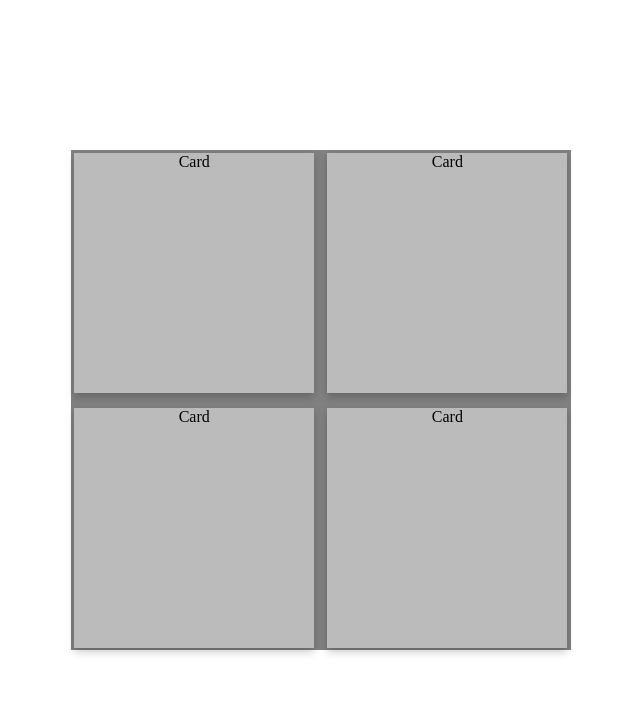
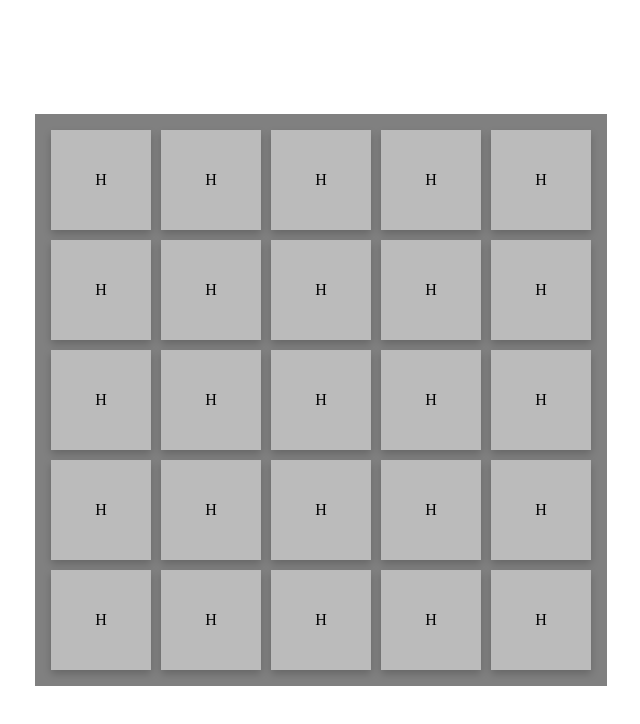
Before and after one commit to SVVHasini/flippingCards, a plain HTML site: page index.html in a window 1280 px wide. Shown: the whole page, without its empty margins (319-959 px from the left). Drawn offline with Linux system fonts and the light colour scheme.

Commit message:
Dynamic rendering cards done

```diff
--- a/index.css
+++ b/index.css
@@ -1,32 +1,28 @@
-.container
-{
+.container {
+  padding: 1rem;
   position: absolute;
   top: 50%;
   left: 50%;
-    transform: translate(-50%,-50%);
+  transform: translate(-50%, -50%);
   background-color: gray;
-    width:500px;
-    height: 500px;
   display: flex;
-    flex-wrap: wrap;
+  flex-direction: column;
+  flex-wrap: nowrap;
   gap: 10px;
   align-items: center;
 }
-.container div{
-    width: 240px;
-    height:240px;
+
+.container div {
+  /* width: 240px;
+    height:240px; */
+
 }
 
-.box{
-    border-radius: 10px;
-
-}
 .flip-card {
   background-color: transparent;
-    width: 300px;
-    height: 300px;
+  width: 50px;
+  height: 50px;
   perspective: 1000px;
-    padding-left: 3.2px;
 }
 
 .flip-card-inner {
@@ -36,19 +32,23 @@
   text-align: center;
   transition: transform 0.6s;
   transform-style: preserve-3d;
-    box-shadow: 0 4px 8px 0 rgba(0,0,0,0.2);
+  box-shadow: 0 4px 8px 0 rgba(0, 0, 0, 0.2);
 }
 
 .flip-card.clicked .flip-card-inner {
   transform: rotateY(180deg);
 }
 
-  .flip-card-front, .flip-card-back {
+.flip-card-front,
+.flip-card-back {
   position: absolute;
   width: 100%;
   height: 100%;
   -webkit-backface-visibility: hidden;
   backface-visibility: hidden;
+  display: flex;
+  justify-content: center;
+  align-items: center;
 }
 
 .flip-card-front {
@@ -61,3 +61,10 @@
   color: white;
   transform: rotateY(180deg);
 }
+
+.row
+{
+  display: flex;
+  flex-wrap: nowrap;
+  gap:10px;
+}
--- a/index.js
+++ b/index.js
@@ -1,16 +1,51 @@
 document.addEventListener("DOMContentLoaded", () => {
     drawBoard();
-    flippingCards()
 })
-
+let fruitData = [
+    [
+        { name: 'apple', isflipped: false },
+        { name: 'orange', isflipped: false },
+        { name: 'mango', isflipped: false },
+        { name: 'pear', isflipped: false },
+        { name: 'grapes', isflipped: false },
+    ],
+    [
+        { name: 'apple', isflipped: false },
+        { name: 'orange', isflipped: false },
+        { name: 'mango', isflipped: false },
+        { name: 'pear', isflipped: false },
+        { name: 'grapes', isflipped: false },
+    ],
+    [
+        { name: 'apple', isflipped: false },
+        { name: 'orange', isflipped: false },
+        { name: 'mango', isflipped: false },
+        { name: 'pear', isflipped: false },
+        { name: 'grapes', isflipped: false },
+    ],
+    [
+        { name: 'apple', isflipped: false },
+        { name: 'orange', isflipped: false },
+        { name: 'mango', isflipped: false },
+        { name: 'pear', isflipped: false },
+        { name: 'grapes', isflipped: false },
+    ],
+    [
+        { name: 'apple', isflipped: false },
+        { name: 'orange', isflipped: false },
+        { name: 'mango', isflipped: false },
+        { name: 'pear', isflipped: false },
+        { name: 'grapes', isflipped: false },
+    ]
+]
 let fruits = ["Grapes", "Orange", "Grapes", "Mango"];
 let fruitsJSON = fruits.map((fruit, index) => {
     return { name: fruit, index: index + 1, id: `Card_${index + 1}`, isMatched: false, isFlipped: false }
 })
 console.log(fruitsJSON)
 let previousItem = ""
-let cardTemplate = (frontSide, backSide, id) => {
-    return `<div class="flip-card" id="${id}" onclick="onClickCard(this)">
+let cardTemplate = (frontSide, backSide, id, size) => {
+    return `<div class="flip-card" style="width:${size}px;height:${size}px" id="${id}" onclick="onClickCard(this)">
             <div class="flip-card-inner">
                 <div class="flip-card-front">
                     <span>${frontSide}</span>
@@ -22,76 +57,70 @@ let cardTemplate = (frontSide, backSide, id) => {
         </div>`
 }
 function drawBoard() {
-    let container = document.querySelector(".container");
-    let flipCards = fruitsJSON.map((fruit, index) => {
-        return cardTemplate("Card", fruit.name, fruit.id)
-    }).join("");
-    container.innerHTML = flipCards;
-    // console.log(flipCards);
+    renderingCards();
 }
 
-function namingFlipCard(flipCard, index) {
-    let backSide = flipCard.children[0].children[1];
-    backSide.innerHTML = `${fruits[index]}`
+function renderingCards() {
+    let container = document.querySelector(".container");
+    let size = fruitData.length;
+    let boxsize = "100";
+    for (let i = 0; i < size; i++) {
+        let rowE = document.createElement("div");
+        rowE.classList.add("row");
+        for (let j = 0; j < size; j++) {
+            let template = cardTemplate("H", fruitData[i][j].name, `${i},${j}`, boxsize);
+            rowE.innerHTML += template;
+        }
+        container.appendChild(rowE);
+    }
+}
+
+function checkingWinCondition() {
+    // let flippedCards = fruitsJSON.filter((fruit, index) => {
+    //     return fruit.isFlipped;
+    // })
+    // if (flippedCards.length == 2) {
+    //     console.log(flippedCards.length, flippedCards)
+    //     if (flippedCards[0].name == flippedCards[1].name && flippedCards[0].id != flippedCards[1].id) {
+    //         waiting(() => { alert("Won!!!") })
+    //     }
+    //     else {
+    //         waiting(() => {
+    //             closingCards(flippedCards);
+    //         })
+    //     }
+    // }
+    // if (flippedCards.length > 2) {
+    //     waiting(() => {
+    //         closingCards(flippedCards);
+    //     })
+    // }
 
 }
 
-function flippingCards() {
-    let cards = document.querySelectorAll(".flip-card")
-    cards.forEach((card, index) => {
-    })
-}
-
-function checkingWinCondition() {
-    let flippedCards = fruitsJSON.filter((fruit, index) => {
-        return fruit.isFlipped;
-    })
-    if (flippedCards.length == 2) {
-        console.log(flippedCards.length,flippedCards)
-        if (flippedCards[0].name == flippedCards[1].name && flippedCards[0].id != flippedCards[1].id) {
-            waiting(()=>{alert("Won!!!")})
-        }
-        else {
-            waiting(()=>{
-                closingCards(flippedCards);
-            })
-        }
-    }
-    if(flippedCards.length>2)
-    {
-        waiting(()=>{
-            closingCards(flippedCards);
-        })
-    }
-}
-
-function waiting(slothFN)
-{
-    setTimeout(()=>{
+function waiting(slothFN) {
+    setTimeout(() => {
         slothFN();
-    },600);
+    }, 600);
 }
 
 function closingCards(flippedCards) {
     flippedCards.forEach((card, index) => {
         let cardElement = document.querySelector(`#${card.id}`)
         cardElement.classList.remove("clicked");
-        let cardIndex=fruitsJSON.findIndex((fruit,index)=>{
-            return card.id==fruit.id;
+        let cardIndex = fruitsJSON.findIndex((fruit, index) => {
+            return card.id == fruit.id;
         })
         fruitsJSON[cardIndex].isFlipped = false;
     })
 }
 
-function onClickCard(card){
-        // isFlipping = true;
-        card.classList.add("clicked");
-        let index=(card.getAttribute("id").split("_")[1])-1;
-        fruitsJSON[index].isFlipped = true;
-        // console.log(fruitsJSON)
-        checkingWinCondition()
-        // setTimeout(()=>{
-        //     isFlipping=false
-        // },600)
-        console.log("Clicked")
+function onClickCard(card) {
+    card.classList.add("clicked");
+    let indexes=card.getAttribute("id").split(",")
+    let indexX = indexes[0];
+    let indexY =indexes[1];
+    fruitData[indexX,indexY].isflipped=true;
+    checkingWinCondition()
+    console.log("Clicked")
 }
```
Lines whose indentation alone changed are shown as unchanged.
